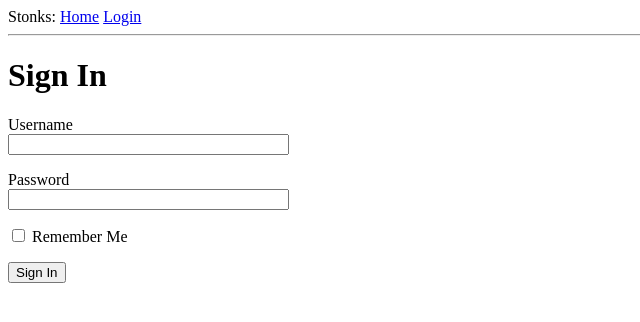
After one commit to Robin-Works/StockAnalysis, a Flask app: page /login in a window 1280 px wide. The commit adds this page. Shown: the top 322 px of the page, without its empty margins (0-640 px from the left). Run offline with Flask 3, Linux system fonts and the light colour scheme.

Commit message:
Initial form input

```diff
--- a/app/__init__.py
+++ b/app/__init__.py
@@ -1,6 +1,8 @@
 from flask import Flask
+from config import Config
 
 # Routes need to import app so this is a dependency workaround
 app = Flask(__name__)
+app.config.from_object(Config)
 
 from app import routes
--- /dev/null
+++ b/app/forms.py
@@ -0,0 +1,10 @@
+from flask_wtf import FlaskForm
+from wtforms import StringField, PasswordField, BooleanField, SubmitField
+from wtforms.validators import DataRequired
+
+class LoginForm(FlaskForm):
+    # DataRequired validator just validates field is not empty
+    username = StringField("Username", validators=[DataRequired()])
+    password = PasswordField("Password", validators=[DataRequired()])
+    remember = BooleanField("Remember Me")
+    submit = SubmitField("Sign In")
--- a/app/routes.py
+++ b/app/routes.py
@@ -1,5 +1,6 @@
 from flask import render_template
 from app import app
+from app.forms import LoginForm
 
 # Decorators which define the app route, both decorate the index function
 @app.route("/api/v1")
@@ -11,3 +12,9 @@ def index():
     user = {"username": "matthew"}
     # uses the Jinja template engine that comes with flask
     return render_template("index.html", user=user)
+
+@app.route("/login")
+def login():
+    form = LoginForm()
+    # passes form object to template with name form
+    return render_template("login.html", title="Sign In", form=form)
--- a/app/templates/base.html
+++ b/app/templates/base.html
@@ -8,7 +8,10 @@
         {% endif %}
     </head>
     <body>
-        <div>Stonks: <a href="/index">Home</a></div>
+        <div>Stonks:
+            <a href="/index">Home</a>
+            <a href="/login">Login</a>
+        </div>
         <hr>
         {% block content %}{% endblock %}
     </body>
--- /dev/null
+++ b/app/templates/login.html
@@ -0,0 +1,19 @@
+{% extends "base.html" %}
+
+{% block content %}
+    <h1>Sign In</h1>
+    <form action="" method="post" novalidate> <!-- action tells browser to submit form to current URL b/c empty-->
+    <!-- novalidate is included so server side validation can be done later-->
+        {{ form.hidden_tag() }} <!-- included to encrypt field using SECRET_KEY -->
+        <p>
+            {{ form.username.label }}<br>
+            {{ form.username(size=32) }}
+        </p>
+        <p>
+            {{ form.password.label }}<br>
+            {{ form.password(size=32) }}
+        </p>
+        <p>{{ form.remember() }} {{ form.remember.label }}</p>
+        <p>{{ form.submit() }}</p>
+    </form>
+{% endblock %}
--- /dev/null
+++ b/config.py
@@ -0,0 +1,6 @@
+import os
+
+class Config:
+    # Flask and extensions use this as cryptographic key for signatures and tokens
+    # Real secret key set in prod, plain text is fine for test
+    SECRET_KEY = os.environ.get("SECRET_KEY") or "really-super-secret-key-shh"
```
